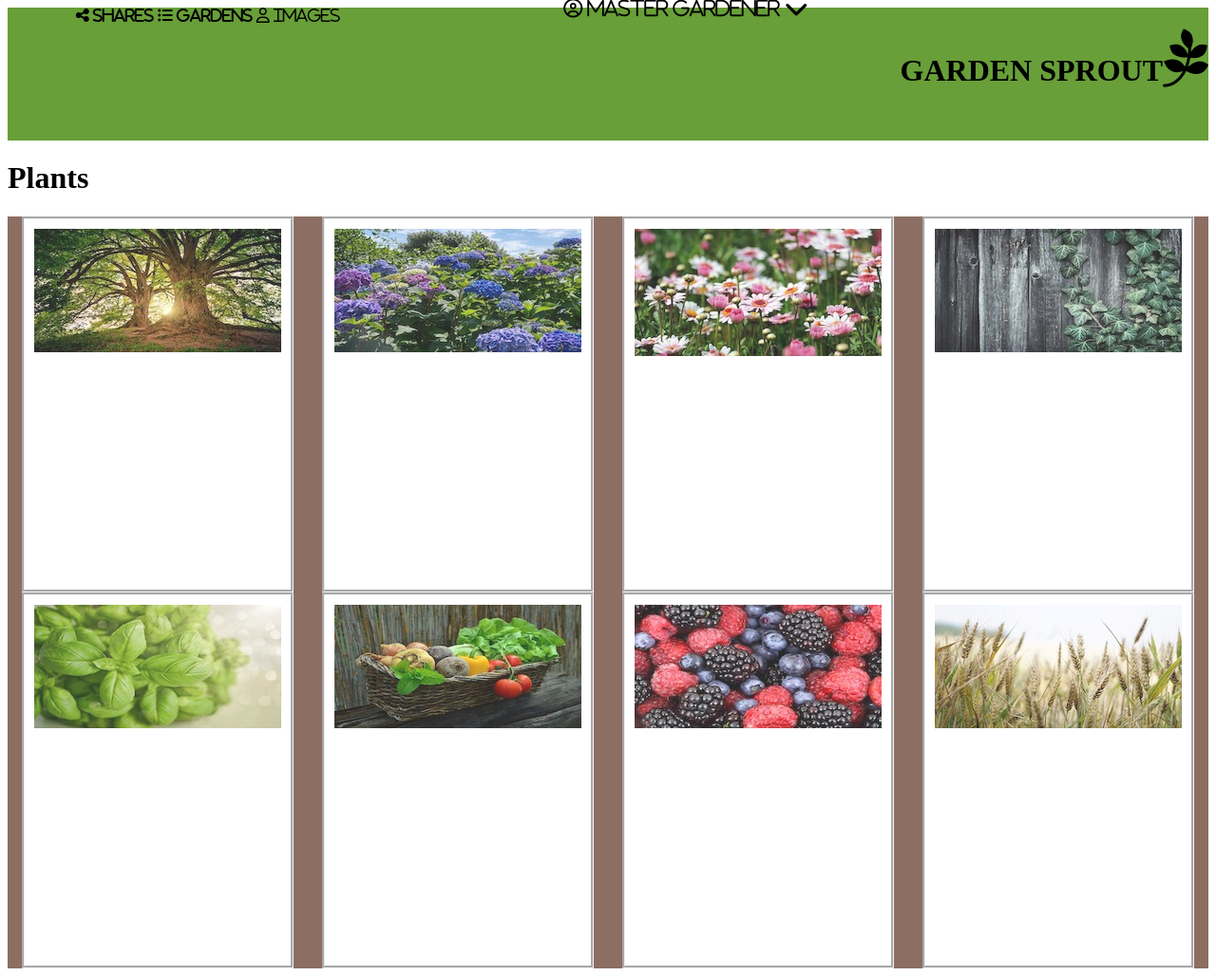
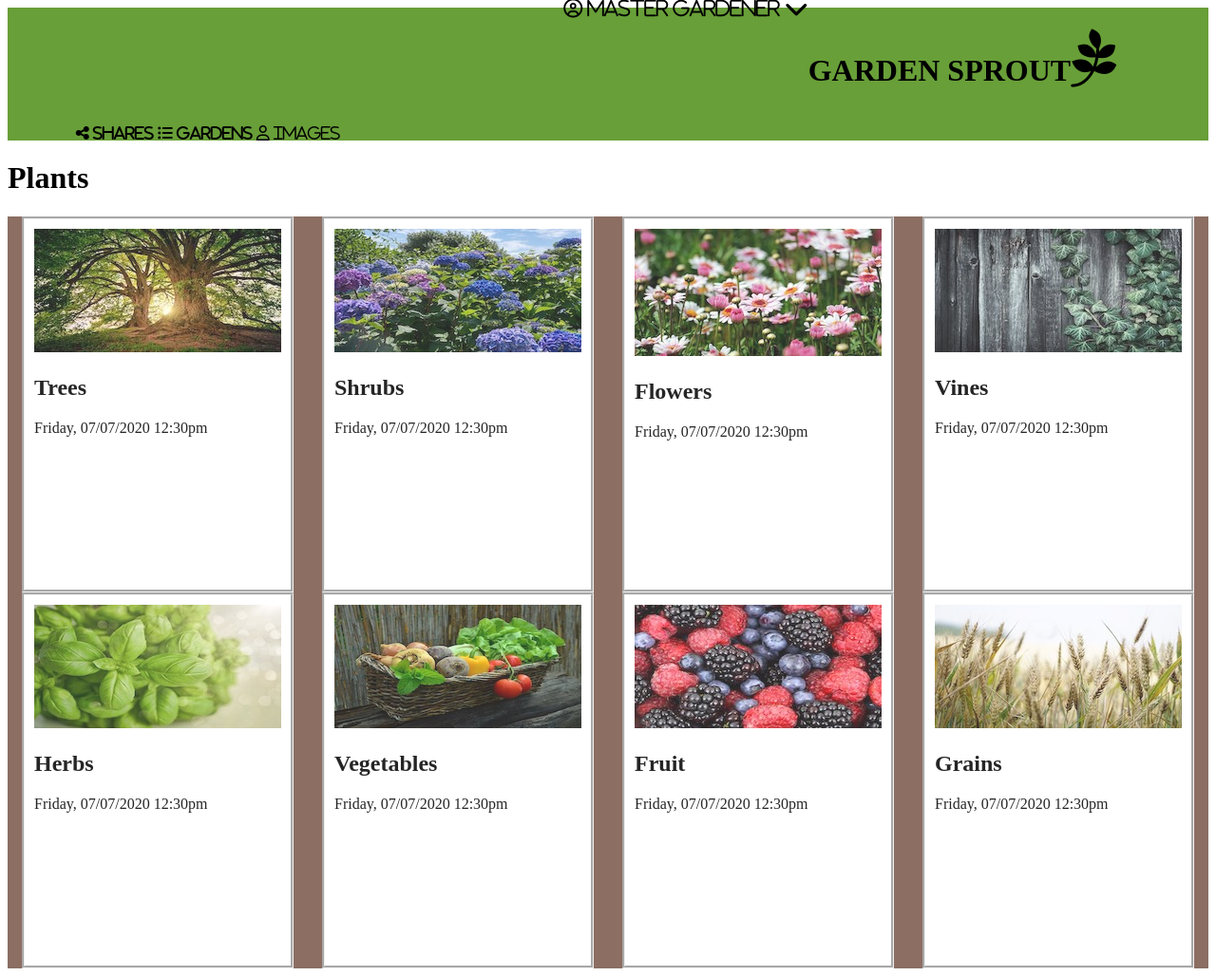
Before and after one commit to stacyp2006/sp-comp-challenge-1, a plain HTML site: page index.html in a window 1280 px wide. Shown: the whole page at 95% size. Drawn offline with Linux system fonts and the light colour scheme.

Commit message:
Added titles and dates to cards

```diff
--- a/index.html
+++ b/index.html
@@ -27,28 +27,43 @@
     <section class="card-container">
       <div class="card1">
         <img src="./images/tree-3822149_640.jpg" alt+"Tree">
-
+        <h2 class="card1text">Trees</h2>
+        <time datetime="2020-07-17">Friday, 07/07/2020 12:30pm</time>
       </div>
       <div class="card2">
         <img src="./images/hydrangeas-5343828_640.jpg" alt="Shrubs">
+        <h2 class="card1text">Shrubs</h2>
+        <time datetime="2020-07-17">Friday, 07/07/2020 12:30pm</time>
       </div>
       <div class="card3">
         <img src="./images/marguerite-1507550_640.jpg" alt="Flowers">
+        <h2 class="card1text">Flowers</h2>
+        <time datetime="2020-07-17">Friday, 07/07/2020 12:30pm</time>
       </div>
       <div class="card4">
         <img src="./images/ivy-746126_640.jpg" alt="Vines">
+        <h2 class="card1text">Vines</h2>
+        <time datetime="2020-07-17">Friday, 07/07/2020 12:30pm</time>
       </div>
       <div class="card5">
         <img src="./images/basil-3405405_640.jpg" alt="Herbs">
+        <h2 class="card1text">Herbs</h2>
+        <time datetime="2020-07-17">Friday, 07/07/2020 12:30pm</time>
       </div>
       <div class="card6">
         <img src="./images/vegetables-752153_640.jpg" alt="Vegetables">
+        <h2 class="card1text">Vegetables</h2>
+        <time datetime="2020-07-17">Friday, 07/07/2020 12:30pm</time>
       </div>
       <div class="card7">
         <img src="./images/background-2277_640.jpg" alt="Fruit">
+        <h2 class="card1text">Fruit</h2>
+        <time datetime="2020-07-17">Friday, 07/07/2020 12:30pm</time>
       </div>
       <div class="card8">
         <img src="./images/wheat-1556698_640.jpg" alt="Grains">
+        <h2 class="card1text">Grains</h2>
+        <time datetime="2020-07-17">Friday, 07/07/2020 12:30pm</time>
       </div>
     </section>
   </main>
--- a/styles.css
+++ b/styles.css
@@ -10,7 +10,8 @@ header {
 
 .nav-menu {
   display: flex;
-  justify-content: space-around;
+  justify-content: center;
+  align-items: flex-end;
   height: 140px;
   width: 550px;
 }
@@ -18,13 +19,15 @@ header {
 .admin-user {
   display: flex;
   justify-content: flex-end;
+  align-items: flex-start;
   height: 70px;
   width: 550px;
 }
 
 .corp-logo {
   display: flex;
-  justify-content: flex-end;
+  /* justify-content: flex-end;
+  align-items: flex-end; */
   height: 70px;
   width: 550px;
 }
```
